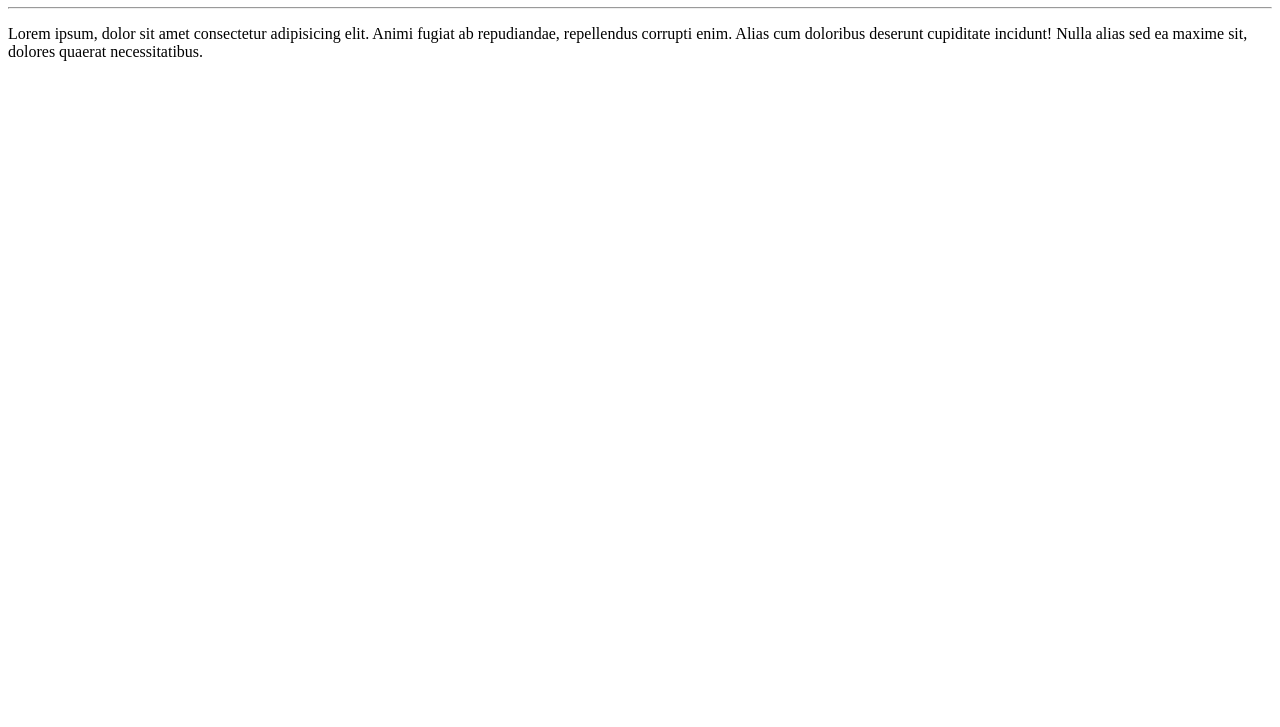
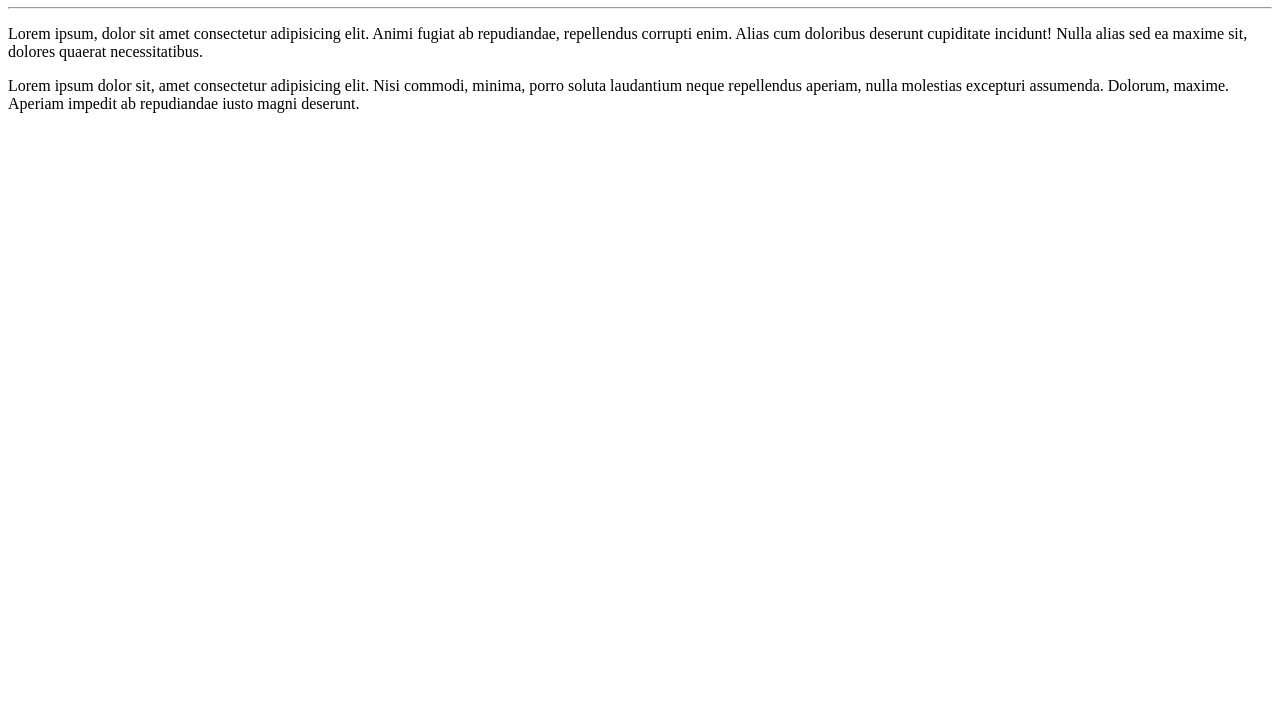
Before and after one commit to pfcouto/Ola_Mundo, a plain HTML site: page site_exemplo/index.html in a window 1280 px wide. Shown: the part 73-800 px from the top of the page. Drawn offline with Linux system fonts and the light colour scheme.

Commit message:
Adicionei um paragrafo

```diff
--- a/site_exemplo/index.html
+++ b/site_exemplo/index.html
@@ -9,5 +9,6 @@
     <h1>Olá, Mundo!</h1>
     <hr>
     <p>Lorem ipsum, dolor sit amet consectetur adipisicing elit. Animi fugiat ab repudiandae, repellendus corrupti enim. Alias cum doloribus deserunt cupiditate incidunt! Nulla alias sed ea maxime sit, dolores quaerat necessitatibus.</p>
+    <p>Lorem ipsum dolor sit, amet consectetur adipisicing elit. Nisi commodi, minima, porro soluta laudantium neque repellendus aperiam, nulla molestias excepturi assumenda. Dolorum, maxime. Aperiam impedit ab repudiandae iusto magni deserunt.</p>
 </body>
 </html>
```
